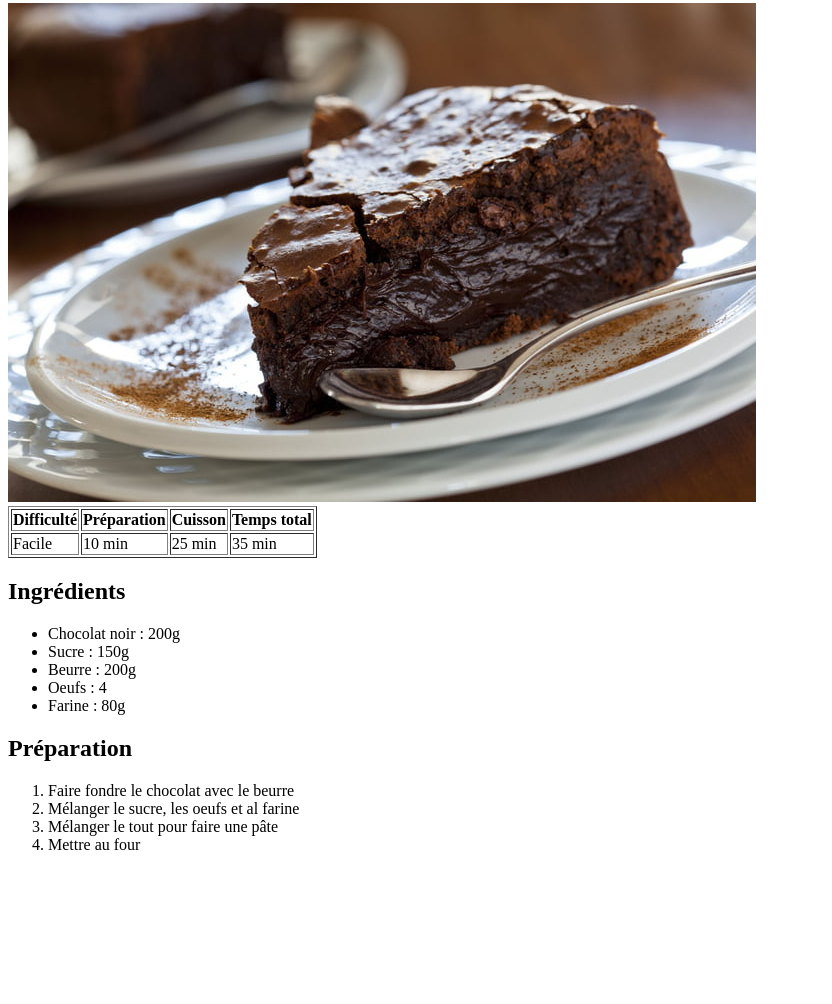
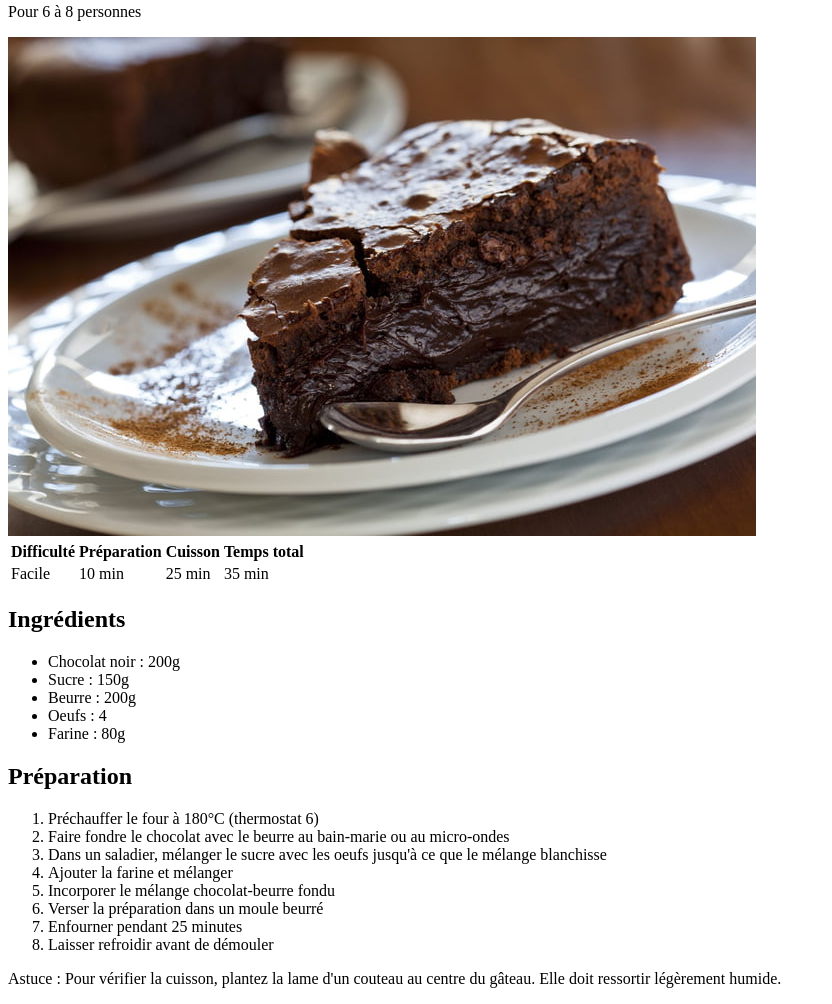
Before and after one commit to StevenLignereux/recette_gateau, a plain HTML site: page recette.html in a window 1280 px wide. Shown: the part 111-1115 px from the top of the page, without its empty margins (0-832 px from the left). Before the commit the page ends 981 px from the top, so only its background shows below. Drawn offline with Linux system fonts and the light colour scheme.

Commit message:
🔧 IMPROVE: Enhance recipe page structure and content

```diff
--- a/recette.html
+++ b/recette.html
@@ -4,20 +4,25 @@
 <head>
   <meta charset="UTF-8" />
   <meta name="viewport" content="width=device-width, initial-scale=1.0" />
+  <meta name="description" content="Recette facile de gâteau au chocolat maison, préparation en 35 minutes" />
+  <meta name="keywords" content="gâteau, chocolat, dessert, recette facile, pâtisserie" />
   <title>Recette du gâteau au chocolat</title>
 </head>
 
 <body>
+  <main>
     <h1>Recette du gâteau au chocolat</h1>
 
+    <section class="introduction">
       <p>
         Cette recette facile du gâteau au chocolat est un grand classique. Elle
         fera plaisir aux plus gourmands.
       </p>
+      <p>Pour 6 à 8 personnes</p>
 
-  <img src="img/gateau.jpg" alt="gâteau au chocolat" />
+      <img src="img/gateau.jpg" alt="gâteau au chocolat moelleux et appétissant" />
 
-  <table border="1">
+      <table>
         <tr>
           <th>Difficulté</th>
           <th>Préparation</th>
@@ -31,7 +36,9 @@
           <td>35 min</td>
         </tr>
       </table>
+    </section>
 
+    <section class="ingredients">
       <h2>Ingrédients</h2>
       <ul>
         <li>Chocolat noir : 200g</li>
@@ -40,15 +47,24 @@
         <li>Oeufs : 4</li>
         <li>Farine : 80g</li>
       </ul>
+    </section>
 
+    <section class="preparation">
       <h2>Préparation</h2>
       <ol>
-    <li>Faire fondre le chocolat avec le beurre</li>
-    <li>Mélanger le sucre, les oeufs et al farine</li>
-    <li>Mélanger le tout pour faire une pâte</li>
-    <li>Mettre au four</li>
+        <li>Préchauffer le four à 180°C (thermostat 6)</li>
+        <li>Faire fondre le chocolat avec le beurre au bain-marie ou au micro-ondes</li>
+        <li>Dans un saladier, mélanger le sucre avec les oeufs jusqu'à ce que le mélange blanchisse</li>
+        <li>Ajouter la farine et mélanger</li>
+        <li>Incorporer le mélange chocolat-beurre fondu</li>
+        <li>Verser la préparation dans un moule beurré</li>
+        <li>Enfourner pendant 25 minutes</li>
+        <li>Laisser refroidir avant de démouler</li>
       </ol>
 
+      <p class="conseil">Astuce : Pour vérifier la cuisson, plantez la lame d'un couteau au centre du gâteau. Elle doit ressortir légèrement humide.</p>
+    </section>
+  </main>
 </body>
 
 </html>
```
Also changed, not shown: 1 other file. Lines whose indentation alone changed are shown as unchanged.
